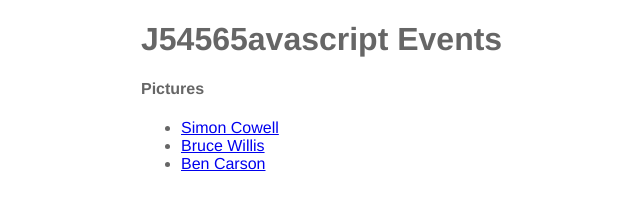
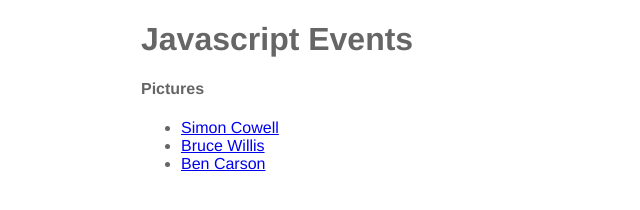
Before and after one commit to EJWOxford/google-homepage, a plain HTML site: page index.html in a window 1280 px wide. Shown: the whole page, without its empty margins (123-763 px from the left). Drawn offline with Linux system fonts and the light colour scheme.

Commit message:
testing webpage

```diff
--- a/index.html
+++ b/index.html
@@ -37,7 +37,7 @@
 </html> -->
 
 <header>
-    <h1>J54565avascript Events</h1>
+    <h1>Javascript Events</h1>
 </header>
 <main>
     <h4>Pictures</h4>
```
